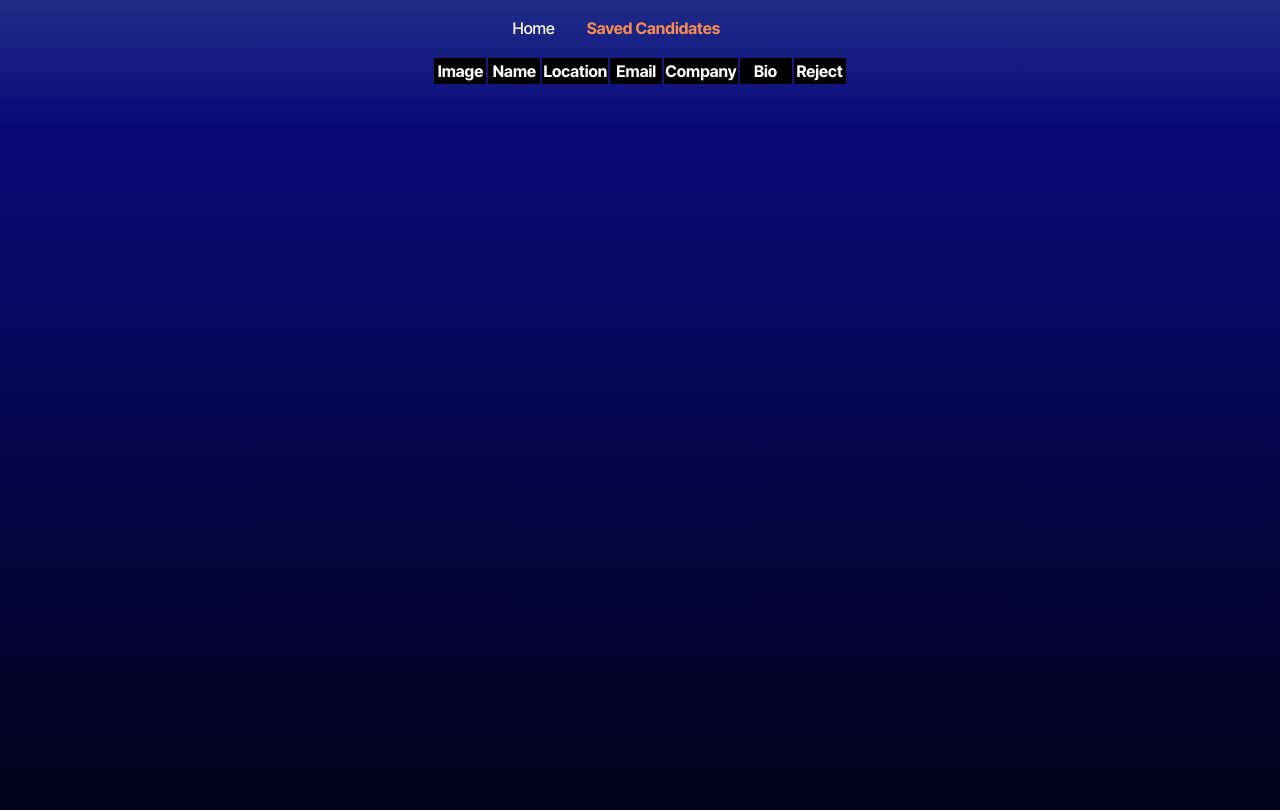
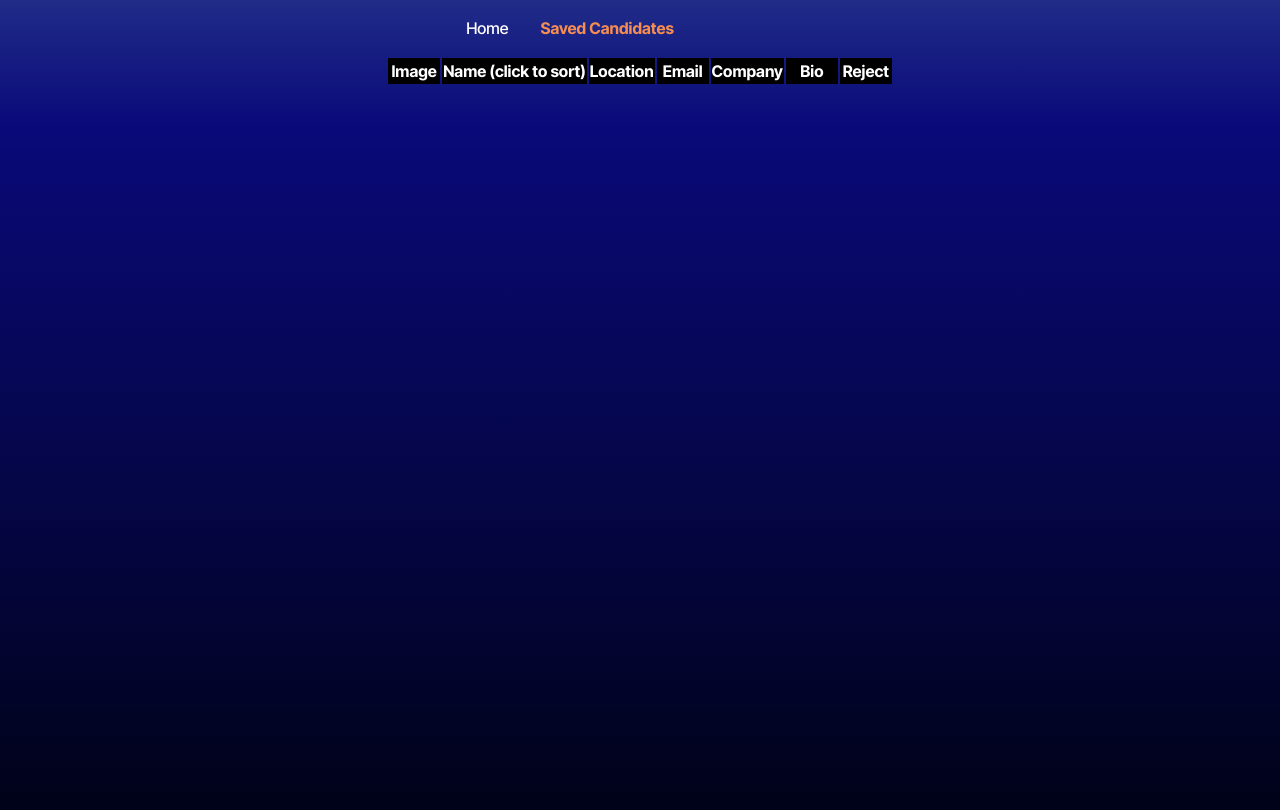
Before and after one commit to savevsgames/GitHubCandidateProfiler, a React (Vite) app: page /SavedCandidates in a window 1280 px wide. Shown: the top 810 px of the page. Built offline with nearby package versions, Linux system fonts and the light colour scheme.

Commit message:
Added Sort by Candidate Name

```diff
--- a/src/index.css
+++ b/src/index.css
@@ -136,6 +136,15 @@ div#loading {
   overflow-x: auto;
   text-align: center;
 }
+
+#sort {
+  cursor: pointer;
+}
+
+#sort:hover {
+  color: #f58d52;
+}
+
 
 th {
   min-width: 50px;
--- a/src/pages/SavedCandidates.tsx
+++ b/src/pages/SavedCandidates.tsx
@@ -29,6 +29,18 @@ const SavedCandidates = () => {
     setCandidates(updatedCandidates);
   };
 
+  const sortCandidates = (candidates: Candidate[]) => {
+    return candidates.sort((a, b) => {
+      if (a.username < b.username) {
+        return -1;
+      }
+      if (a.username > b.username) {
+        return 1;
+      }
+      return 0;
+    });
+  };
+
   // Used in development and testing only
   // const deleteLocalStorage = async () => {
   //   localStorage.removeItem("finalCandidates");
@@ -51,7 +63,7 @@ const SavedCandidates = () => {
         <thead>
           <tr id="table-headers">
             <th>Image</th>
-            <th>Name</th>
+            <th id="sort" onClick={() => setCandidates(sortCandidates([...candidates]))}>Name (click to sort)</th>
             <th>Location</th>
             <th>Email</th>
             <th>Company</th>
```
